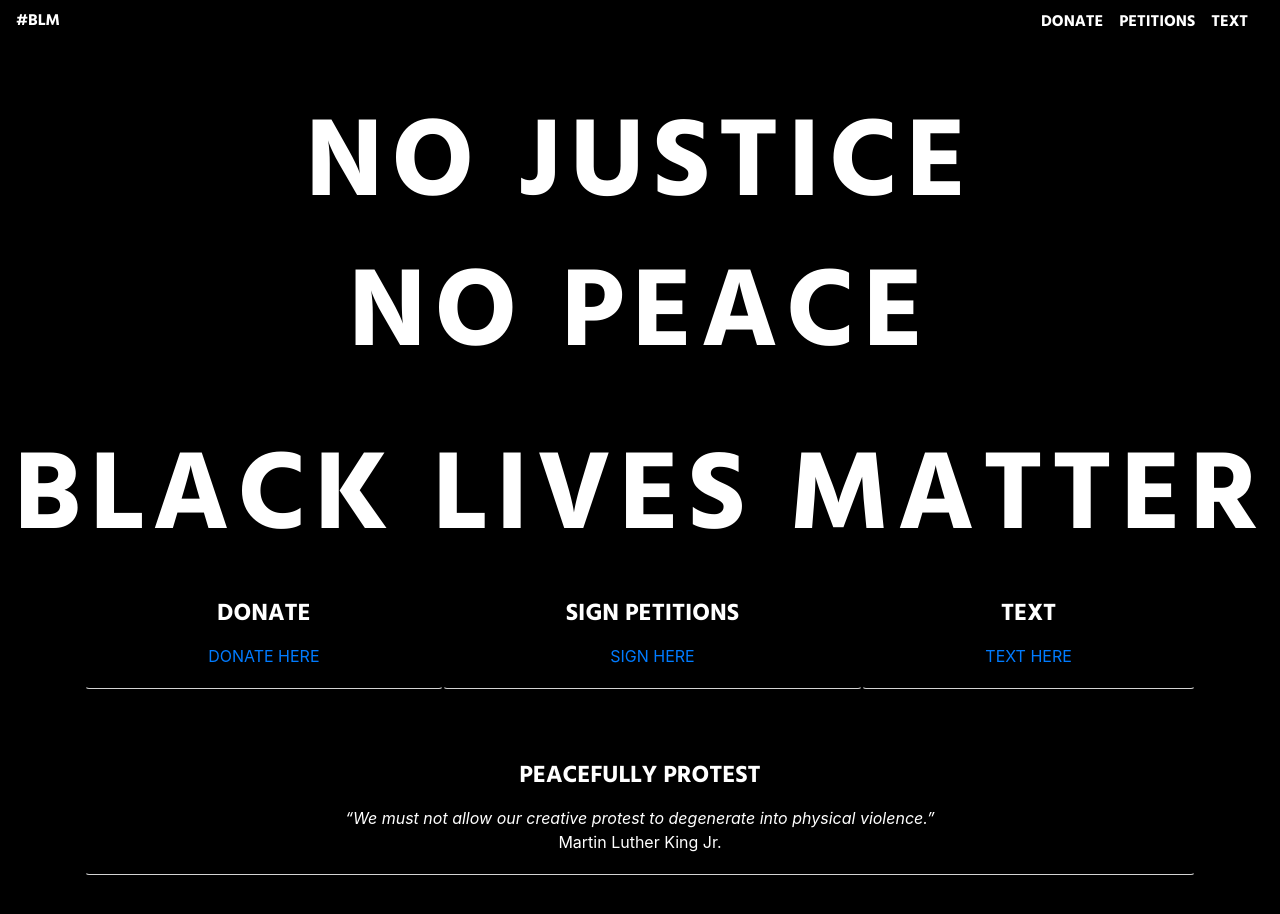
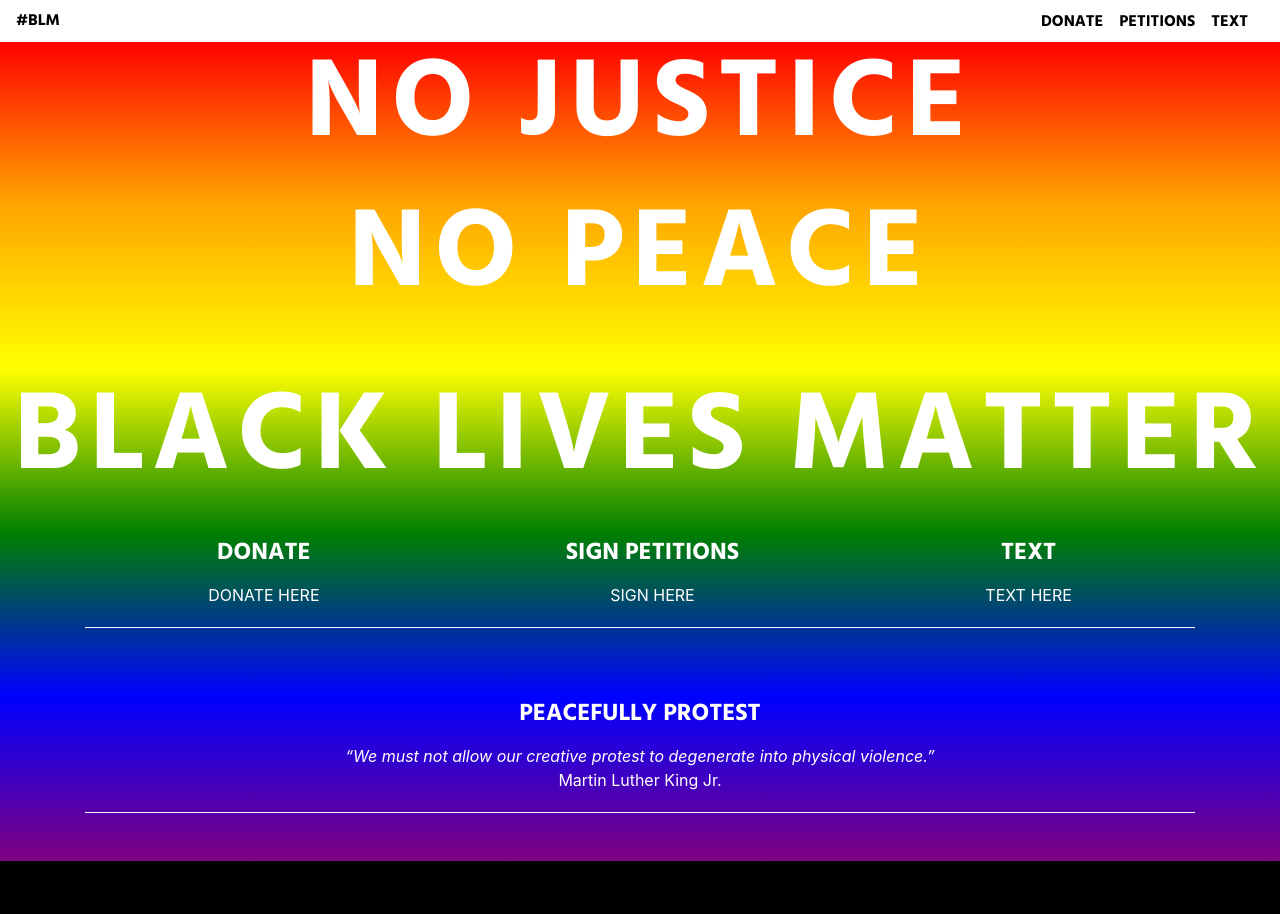
Before and after one commit to Tristanoshier/blm-info-site, a React (Create React App) app: page / in a window 1280 px wide. Shown: the top 914 px of the page. After the commit the page ends 861 px from the top, so only its background shows below. Built offline with nearby package versions, Linux system fonts and the light colour scheme.

Commit message:
add updated styling to site

```diff
--- a/src/components/Donate/Donate.jsx
+++ b/src/components/Donate/Donate.jsx
@@ -27,11 +27,6 @@ export default function Donate() {
                 <a href={donateLink.nationalBailFund.link} target="_blank" rel="noopener noreferrer">DONATE</a>
             </Card>
             <Card className="info-card" body>
-                <CardTitle className="title-header"><strong>{donateLink.campaignZero.title}</strong></CardTitle>
-                <CardText>{donateLink.campaignZero.desc}</CardText>
-                <a href={donateLink.campaignZero.link} target="_blank" rel="noopener noreferrer">DONATE</a>
-            </Card>
-            <Card className="info-card" body>
                 <CardTitle className="title-header"><strong>{donateLink.blackFuturesLab.title}</strong></CardTitle>
                 <CardText>{donateLink.blackFuturesLab.desc}</CardText>
                 <a href={donateLink.blackFuturesLab.link} target="_blank" rel="noopener noreferrer">DONATE</a>
@@ -47,24 +42,9 @@ export default function Donate() {
                 <a href={donateLink.duNord.link} target="_blank" rel="noopener noreferrer">DONATE</a>
             </Card>
             <Card className="info-card" body>
-                <CardTitle className="title-header"><strong>{donateLink.minnesotaFreeFund.title}</strong></CardTitle>
-                <CardText>{donateLink.minnesotaFreeFund.desc}</CardText>
-                <a href={donateLink.minnesotaFreeFund.link} target="_blank" rel="noopener noreferrer">DONATE</a>
-            </Card>
-            <Card className="info-card" body>
                 <CardTitle className="title-header"><strong>{donateLink.georgeFloydMem.title}</strong></CardTitle>
                 <CardText>{donateLink.georgeFloydMem.desc}</CardText>
                 <a href={donateLink.georgeFloydMem.link} target="_blank" rel="noopener noreferrer">DONATE</a>
-            </Card>
-            <Card className="info-card" body>
-                <CardTitle className="title-header"><strong>{donateLink.blackVisionsCollective.title}</strong></CardTitle>
-                <CardText>{donateLink.blackVisionsCollective.desc}</CardText>
-                <a href={donateLink.blackVisionsCollective.link} target="_blank" rel="noopener noreferrer">DONATE</a>
-            </Card>
-            <Card className="info-card" body>
-                <CardTitle className="title-header"><strong>{donateLink.reclaimBlock.title}</strong></CardTitle>
-                <CardText>{donateLink.reclaimBlock.desc}</CardText>
-                <a href={donateLink.reclaimBlock.link} target="_blank" rel="noopener noreferrer">DONATE</a>
             </Card>
             <Card className="info-card" body>
                 <CardTitle className="title-header"><strong>{donateLink.unicornRiot.title}</strong></CardTitle>
--- a/src/components/Home.jsx
+++ b/src/components/Home.jsx
@@ -4,24 +4,24 @@ import { Link } from 'react-router-dom';
 
 export default function Home() {
     return (
-        <div className="donate">
-            <div style={{ marginTop: 100 }}>
-                <h1 className="title-text">NO JUSTICE</h1>
+        <div className="home">
+            <div style={{ marginTop: 40 }}>
+                <h1 className="title-text first-text">NO JUSTICE</h1>
                 <h1 className="title-text second-text">NO PEACE</h1>
                 <h1 className="title-text third-text">BLACK LIVES MATTER</h1>
             </div>
             <Container className="help">
                 <Card className="home-card" body>
                     <CardTitle className="home-header">DONATE</CardTitle>
-                    <Link to="/donate">DONATE HERE</Link>
+                    <Link to="/donate" className="home-link">DONATE HERE</Link>
                 </Card>
                 <Card className="home-card" body>
                     <CardTitle className="home-header">SIGN PETITIONS</CardTitle>
-                    <Link to="/petitions">SIGN HERE</Link>
+                    <Link to="/petitions" className="home-link">SIGN HERE</Link>
                 </Card>
                 <Card className="home-card" body>
                     <CardTitle className="home-header">TEXT</CardTitle>
-                    <Link to="/text">TEXT HERE</Link>
+                    <Link to="/text" className="home-link">TEXT HERE</Link>
                 </Card>
                 <Card className="home-card" body>
                     <CardTitle className="home-header">PEACEFULLY PROTEST</CardTitle>
--- a/src/components/Petitions/Petitions.jsx
+++ b/src/components/Petitions/Petitions.jsx
@@ -20,12 +20,6 @@ export default function Petitions() {
                 <CardTitle className="title-header"><strong>{petitionLinks.AhmuadArbery.title}</strong></CardTitle>
                 <CardText>{petitionLinks.AhmuadArbery.desc}</CardText>
                 <a href={petitionLinks.AhmuadArbery.link} target="_blank" rel="noopener noreferrer">SIGN THE PETITION</a>
-            </Card>
-
-            <Card className="info-card" body>
-                <CardTitle className="title-header"><strong>{petitionLinks.raiseTheDegree.title}</strong></CardTitle>
-                <CardText >{petitionLinks.raiseTheDegree.desc}</CardText>
-                <a href={petitionLinks.raiseTheDegree.link} target="_blank" rel="noopener noreferrer">SIGN THE PETITION</a>
             </Card>
             <Card className="info-card" body>
                 <CardTitle className="title-header"><strong>{petitionLinks.defundThePolice.title}</strong></CardTitle>
--- a/src/css/donation.css
+++ b/src/css/donation.css
@@ -6,13 +6,13 @@
 
 .donate {
     text-align: center;
+    color: white;
     background-color: black;
-    color: white;
 }
 
 .info-card {
     margin-bottom: 3rem;
-    background-color: black;
+    background-color: transparent;
     color: white;
     border-bottom: 1px solid lightgrey;
 }
--- a/src/css/home.css
+++ b/src/css/home.css
@@ -1,3 +1,9 @@
+.home {
+    background: -webkit-linear-gradient(red, orange,yellow, green, blue, purple);
+    text-align: center;
+    color: white;
+}
+
 .title-text {
     font-family: 'Hind', sans-serif;
     font-size: 7rem;
@@ -12,10 +18,24 @@
 
 .home-card {
     margin-bottom: 3rem;
-    background-color: black;
+    background-color: transparent;
     color: white;
     min-width: 200px;
-    border-bottom:  1px solid lightgrey;
+    border: none;
+    border-radius: 0;
+    border-bottom: 1px solid white;
+}
+
+.home-link {
+    color: white;
+}
+
+.home-link:hover {
+    color: lightgray;
+}
+
+.first-text {
+    margin-top: 2rem;
 }
 
 .second-text {
@@ -26,7 +46,6 @@
     display: flex;
     flex-wrap: wrap;
 }
-
 
 @media (max-width: 1250px) {
     .third-text {
--- a/src/css/main.css
+++ b/src/css/main.css
@@ -8,6 +8,7 @@
 html {
     overflow-x: hidden;
 }
+
 body {
     background-color: black;
 }
--- a/src/css/nav.css
+++ b/src/css/nav.css
@@ -3,16 +3,16 @@
     top: 0;
     width: 100%;
     z-index: 1;
-    background-color: black;
+    background-color: white;
 }
 
 .site-link {
-    color: white;
+    color: black;
     font-family: 'Hind', sans-serif;
 }
 
 .site-hamburger {
-    color: white;
+    color: black;
 }
 
 .mobile-nav {
```
